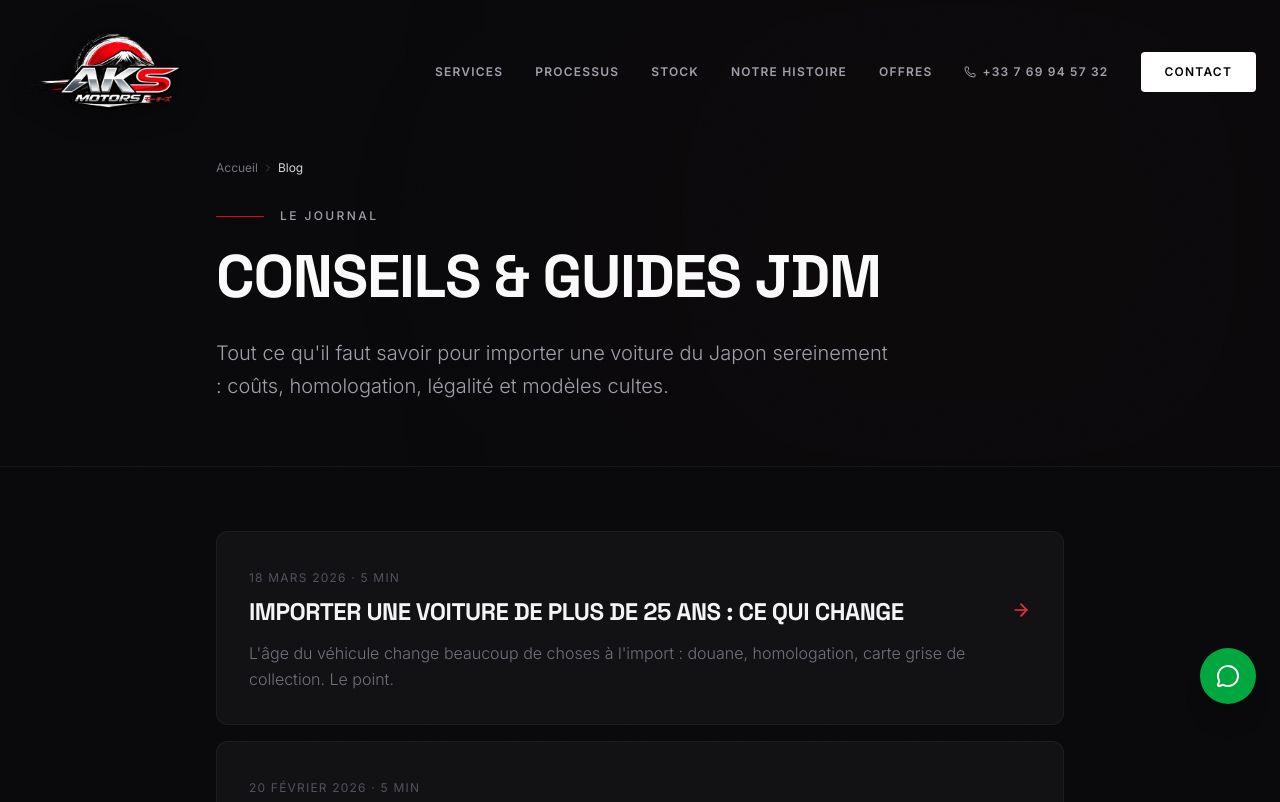
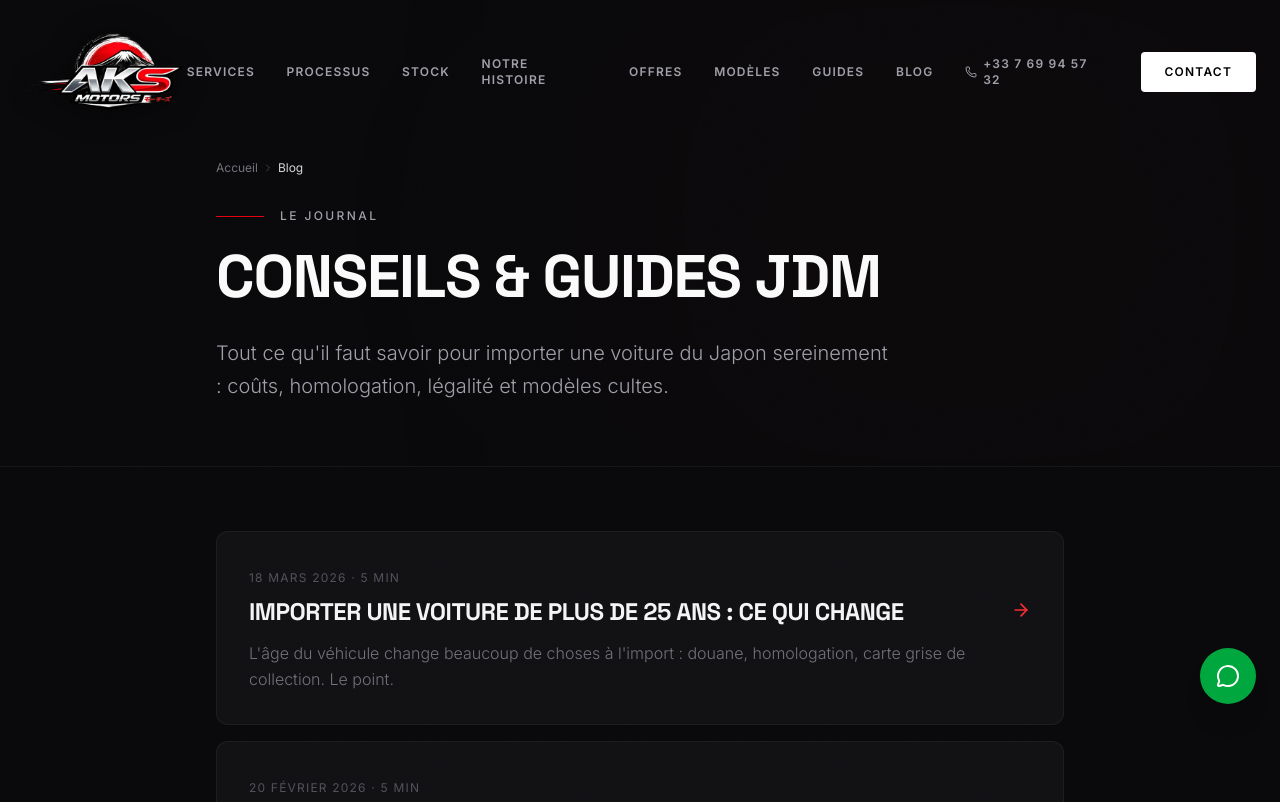
Before and after one commit to tarikanders/AKS-MOTORS, a Next.js app: page /blog in a window 1280 px wide. Shown: the top 802 px of the page. Built offline with nearby package versions, Linux system fonts and the light colour scheme; a web font is replaced by a local one.

Commit message:
feat(nav): liens Modeles/Guides/Blog dans la navbar (desktop + mobile)

```diff
--- a/components/Navbar.tsx
+++ b/components/Navbar.tsx
@@ -17,6 +17,13 @@ const NAV_ITEMS = [
 ];
 
 const hrefFor = (id: string) => `/#${id}`;
+
+// Liens vers les pages dédiées (SEO) — toujours actifs depuis n'importe quelle page.
+const PAGE_ITEMS = [
+  { label: 'Modèles', href: '/modeles' },
+  { label: 'Guides', href: '/importer-une-voiture-du-japon' },
+  { label: 'Blog', href: '/blog' },
+];
 
 export function Navbar({ introDone = true }: { introDone?: boolean }) {
   const [isScrolled, setIsScrolled] = useState(false);
@@ -77,6 +84,12 @@ export function Navbar({ introDone = true }: { introDone?: boolean }) {
                 </a>
               );
             })}
+            {PAGE_ITEMS.map(({ label, href }) => (
+              <a key={label} href={href} className="relative group overflow-hidden">
+                <span className="text-zinc-400 group-hover:text-white transition-colors duration-300">{label}</span>
+                <span className="absolute left-0 bottom-0 w-full h-[1px] bg-white -translate-x-[101%] group-hover:translate-x-0 transition-transform duration-500 ease-[0.16,1,0.3,1]" />
+              </a>
+            ))}
             <a href="tel:+33769945732" className="flex items-center gap-1.5 text-zinc-400 hover:text-white transition-colors">
               <Phone className="w-3 h-3" />
               +33 7 69 94 57 32
@@ -109,13 +122,17 @@ export function Navbar({ introDone = true }: { introDone?: boolean }) {
             className="fixed inset-0 z-40 bg-zinc-950 px-6 pt-32 pb-12 flex flex-col justify-between md:hidden"
           >
             <div className="flex flex-col gap-8">
-              {[...NAV_ITEMS, { label: 'Contact', id: 'contact' }].map(({ label, id }, i) => (
+              {[
+                ...NAV_ITEMS.map((n) => ({ label: n.label, href: hrefFor(n.id) })),
+                ...PAGE_ITEMS,
+                { label: 'Contact', href: '/#contact' },
+              ].map(({ label, href }, i) => (
                 <motion.a
                   key={label}
                   initial={{ opacity: 0, x: -20 }}
                   animate={{ opacity: 1, x: 0 }}
                   transition={{ delay: 0.2 + i * 0.1, duration: 0.5 }}
-                  href={hrefFor(id)}
+                  href={href}
                   onClick={() => setIsOpen(false)}
                   className={`text-4xl font-display font-bold uppercase tracking-tighter ${label === 'Contact' ? 'text-red-600 mt-8' : 'text-white'}`}
                 >
```
Also changed, not shown: 1 other file (tests, documents, lock files or other folders).
